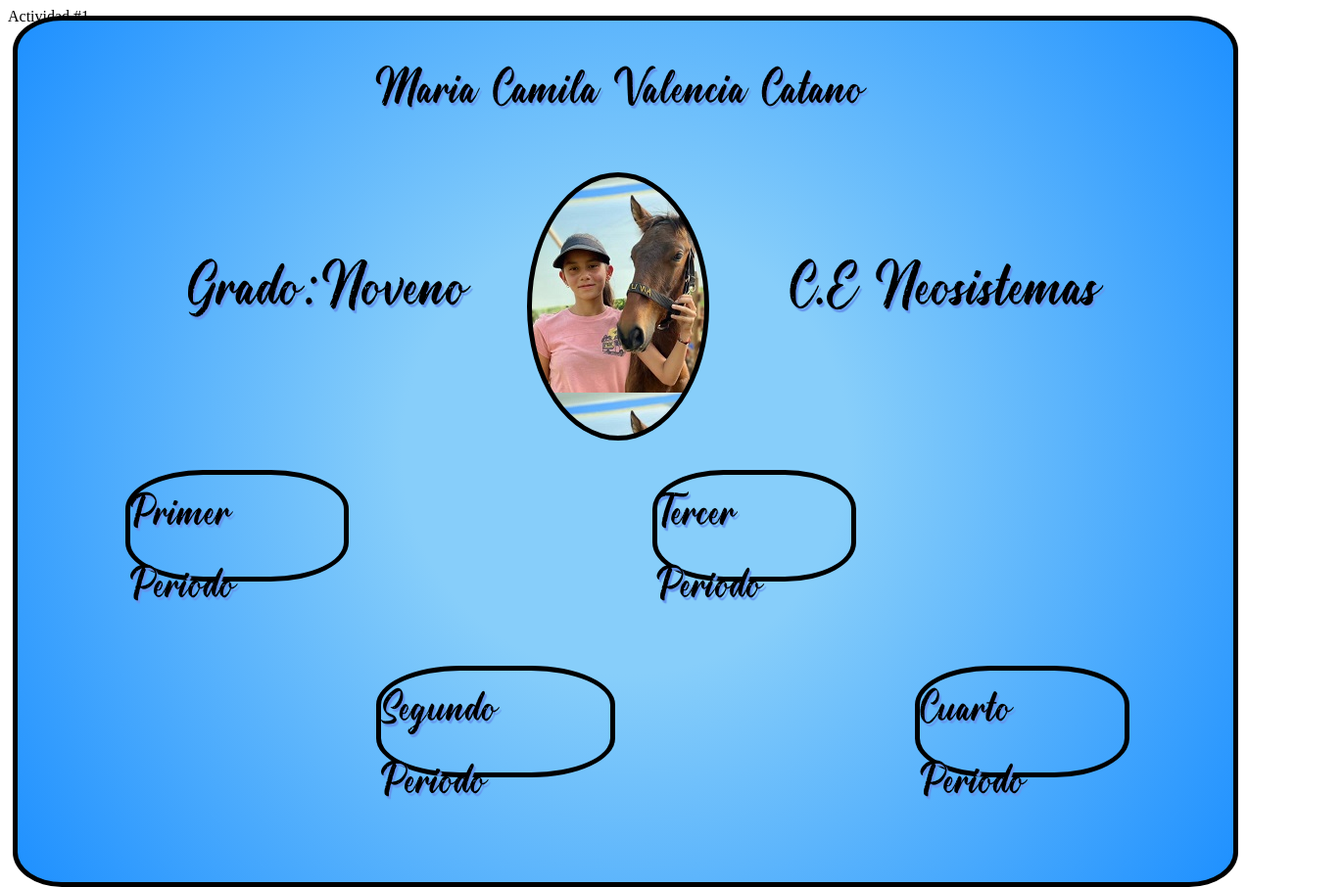
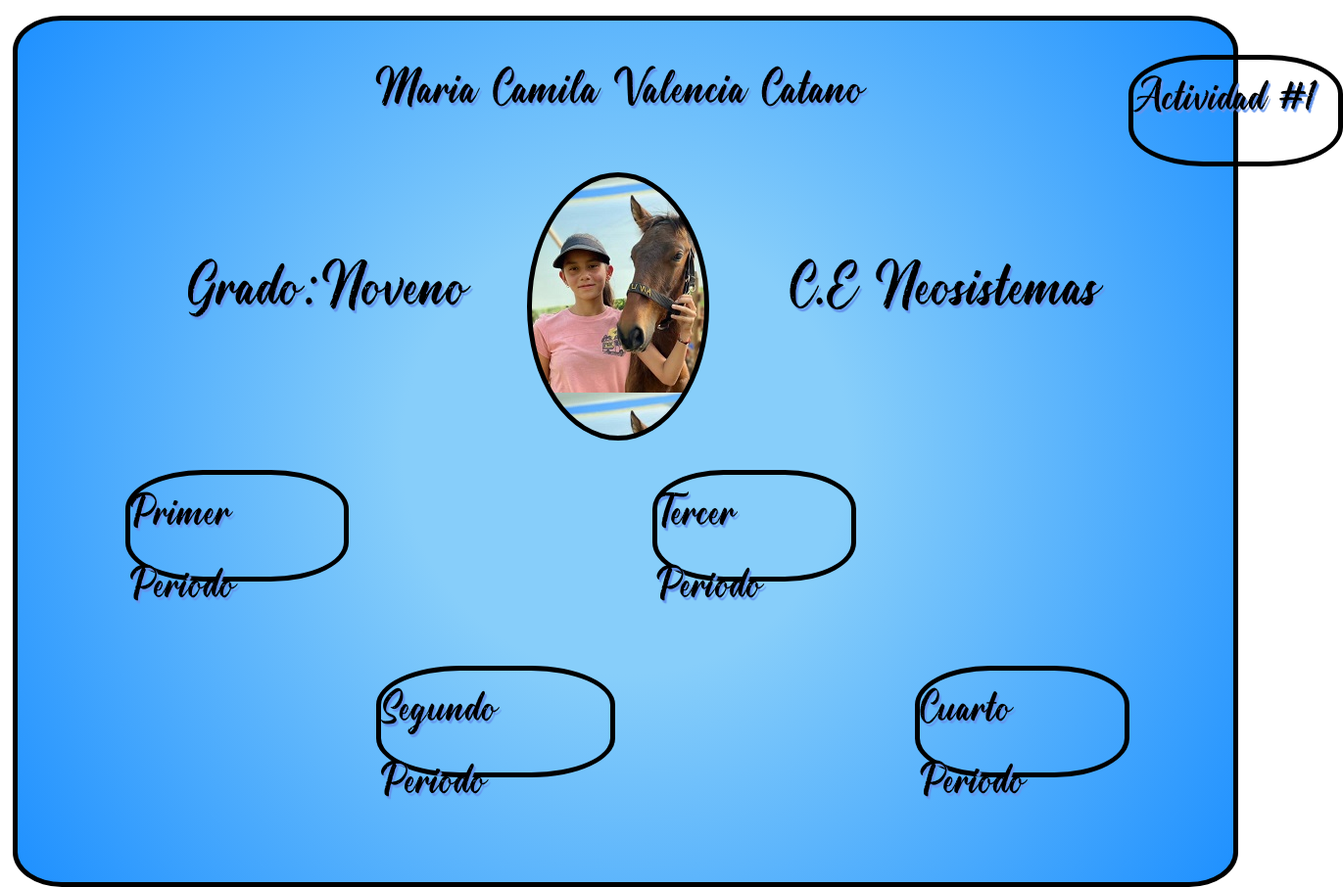
Before and after one commit to Camilavc06/camila, a plain HTML site: page index.html in a window 1280 px wide. Shown: the whole page at 98% size, 1371 px wide, since content can reach past the window. Drawn offline with Linux system fonts and the light colour scheme.

Commit message:
Update clase1.css

```diff
--- a/estilos/clase1.css
+++ b/estilos/clase1.css
@@ -156,6 +156,19 @@
 	border-radius: 35%;
 	font-size: 43px;
 }
+.a10{
+  	position: absolute;
+  	top: 7%;
+	left: 90%;
+	width: 16.3%;
+	height: 13%;
+	font-family:hola;
+	text-shadow: 2px 3px 1px #6495ED;
+	border: solid black 5px;
+	border-radius: 35%;
+	font-size: 43px;
+	transition: width 2s;
+}
 @font-face{
 	font-family: hola;
 	src: url(fu1.ttf);
```
